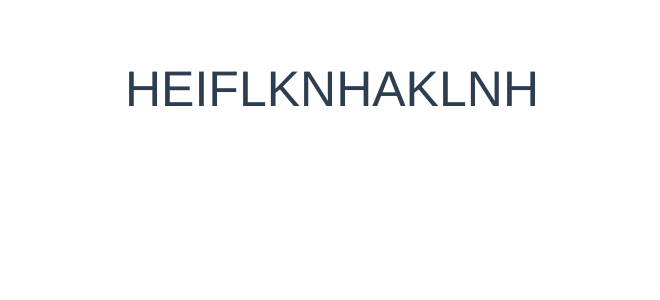
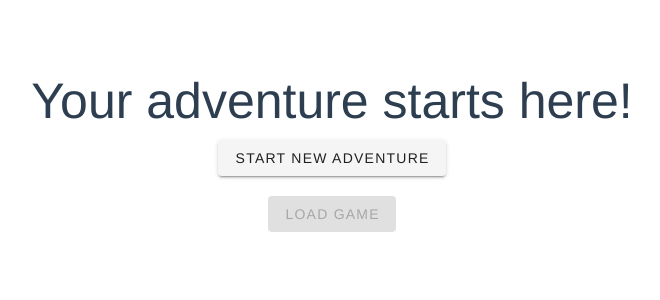
Before and after one commit to Ondalys/Champions-of-ITK, a Vue app: page /#/select in a window 1280 px wide. Shown: the top 300 px of the page, without its empty margins (308-968 px from the left). Built offline with nearby package versions, Linux system fonts and the light colour scheme.

Commit message:
Started select screen

```diff
--- a/package.json
+++ b/package.json
@@ -13,6 +13,7 @@
     "vue": "^2.6.10",
     "vue-axios": "^2.1.5",
     "vue-devtools": "^5.1.3",
+    "vue-router": "^3.1.6",
     "vuetify": "^2.2.15"
   },
   "devDependencies": {
--- a/src/views/Select.vue
+++ b/src/views/Select.vue
@@ -1,3 +1,28 @@
+<style scoped>
+.button-container {
+    display: flex;
+    flex-direction: column;
+    align-items: center;
+    justify-content: center;
+}
+.button-container > a,
+button {
+    margin: 10px 0px;
+}
+</style>
 <template>
-    <div>HEIFLKNHAKLNH</div>
+    <div class="container">
+        <div>Your adventure starts here!</div>
+        <div class="button-container">
+            <v-btn to="decision">Start new adventure</v-btn>
+            <v-btn disabled>Load game</v-btn>
+        </div>
+    </div>
 </template>
+
+<script>
+export default {
+    name: 'select',
+    components: {}
+};
+</script>
```
Also changed, not shown: 1 other file (tests, documents, lock files or other folders).
